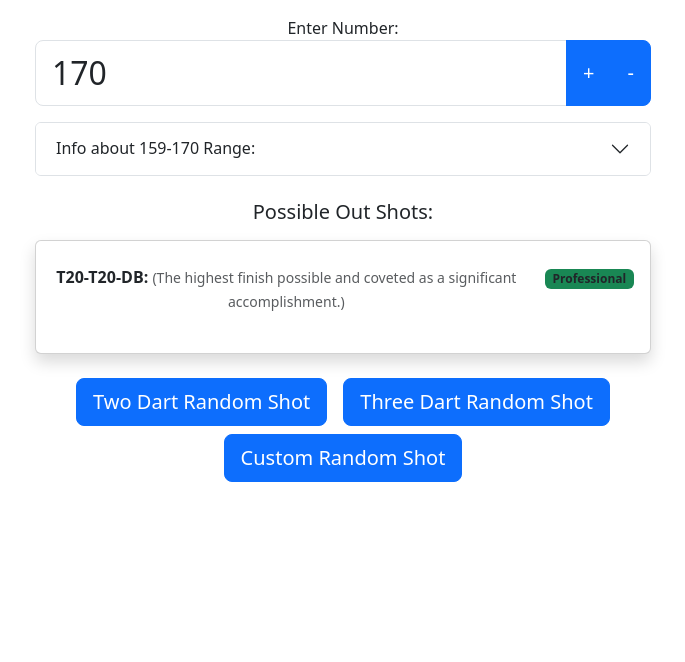
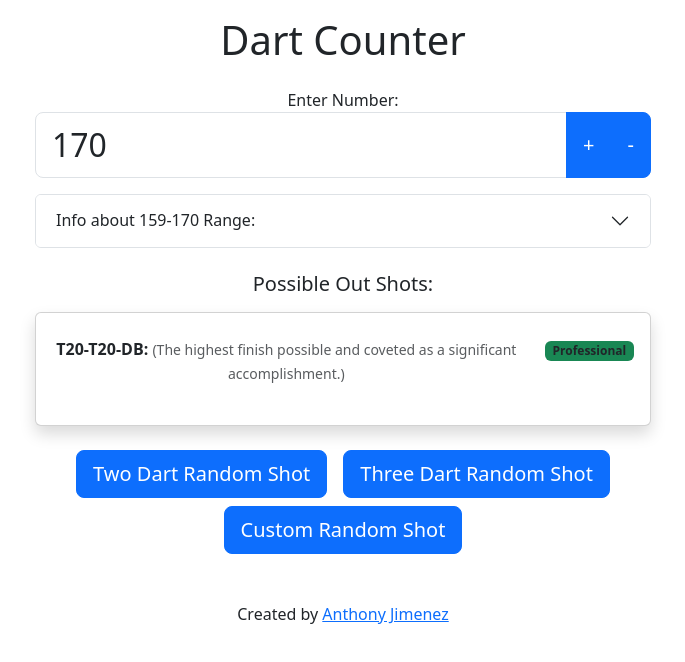
Before and after one commit to anthonymjimenez/dartcheckout, a React (Create React App) app: page / in a window 1280 px wide. Shown: the top 662 px of the page, without its empty margins (297-982 px from the left). Built offline with nearby package versions, Linux system fonts and the light colour scheme.

Commit message:
added footer and header

```diff
--- a/src/App.js
+++ b/src/App.js
@@ -150,6 +150,12 @@ const App = () => {
 
   return (
     <Container fluid className="text-center mt-3">
+      {/* Header */}
+      <Row>
+        <Col md={12} className="mx-auto">
+          <h1 className="mb-4">Dart Counter</h1>
+        </Col>
+      </Row>
       <Row>
         <Col md={6} className="mx-auto">
           <Form.Group controlId="formNumber">
@@ -373,6 +379,21 @@ const App = () => {
           </div>
         </Col>
       </Row>
+      {/* Footer */}
+      <Row className="mt-5">
+        <footer>
+          <p>
+            Created by{" "}
+            <a
+              href="https://github.com/anthonymjimenez"
+              target="_blank"
+              rel="noopener noreferrer"
+            >
+              Anthony Jimenez
+            </a>
+          </p>
+        </footer>
+      </Row>
     </Container>
   );
 };
```
